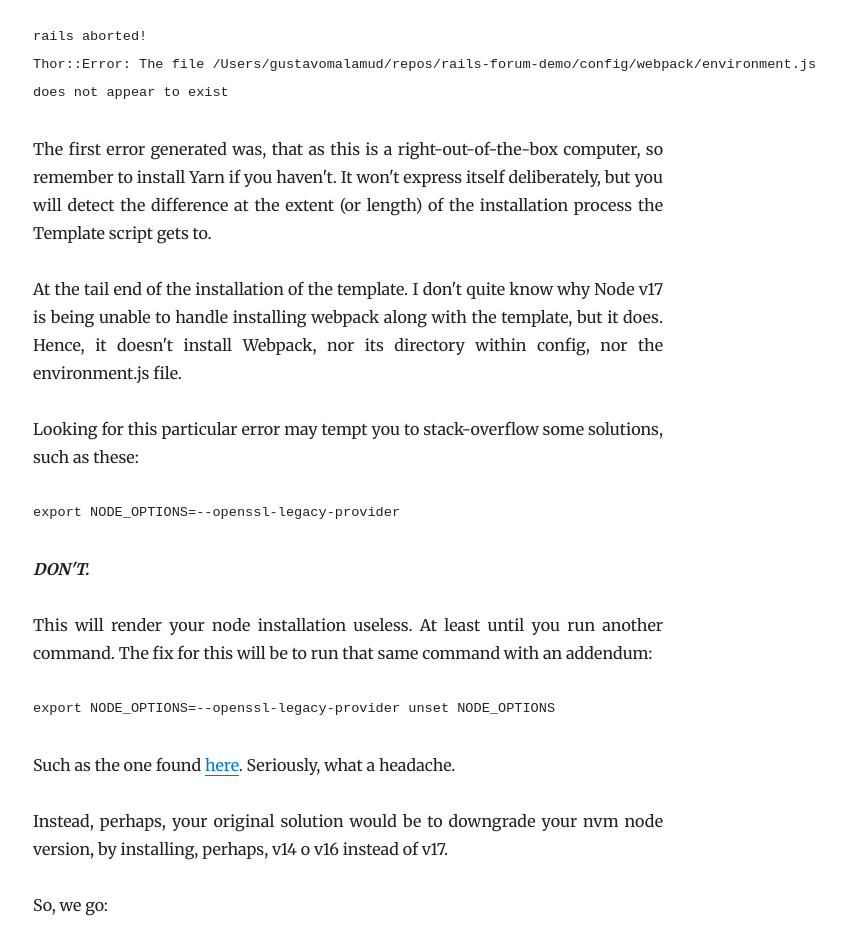
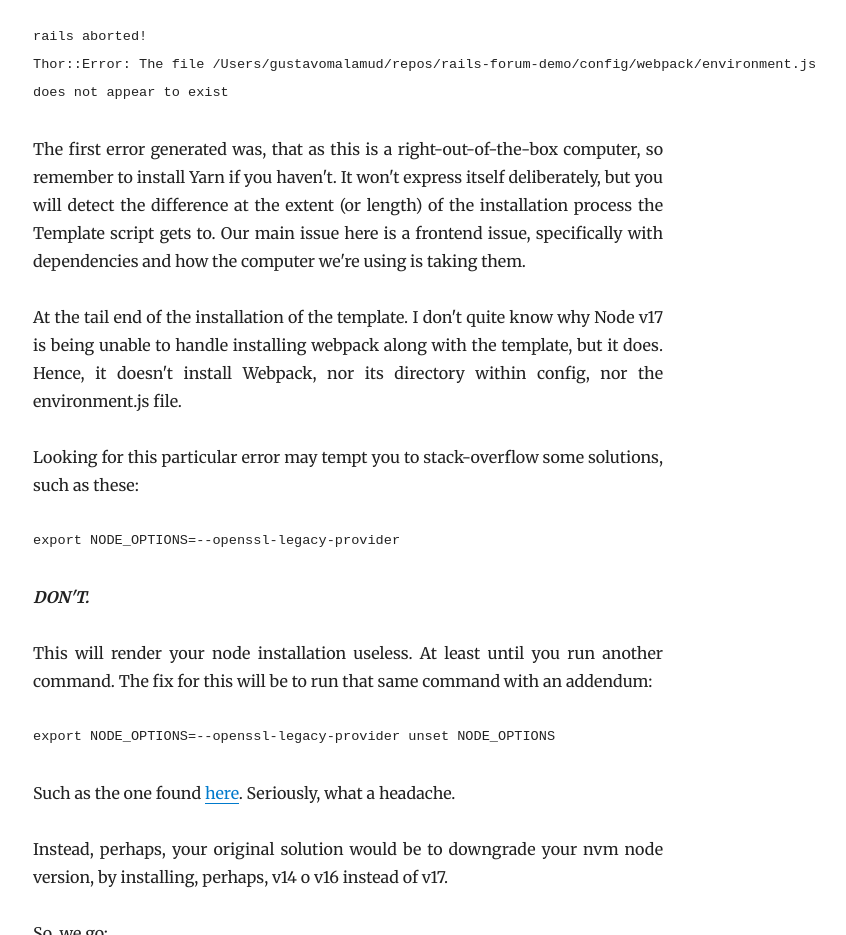
Before and after one commit to gusma/malamud.dev, a Gatsby site: page /notes-on-setup-andrea-fomeras-course/ in a window 1280 px wide. Shown: the part 1580-2515 px from the top of the page, without its empty margins (292-1138 px from the left). Built offline with nearby package versions, Linux system fonts and the light colour scheme; Gatsby itself is replaced by a stand-in of ours; some packages are replaced by stand-ins of ours; code samples lack their colours.

````diff
--- a/content/blog/notes-on-setup-andrea-fomeras-course/index.md
+++ b/content/blog/notes-on-setup-andrea-fomeras-course/index.md
@@ -27,7 +27,7 @@
 does not appear to exist
 ```
 
-The first error generated was, that as this is a right-out-of-the-box computer, so remember to install Yarn if you haven't. It won't express itself deliberately, but you will detect the difference at the extent (or length) of the installation process the Template script gets to.
+The first error generated was, that as this is a right-out-of-the-box computer, so remember to install Yarn if you haven't. It won't express itself deliberately, but you will detect the difference at the extent (or length) of the installation process the Template script gets to. Our main issue here is a frontend issue, specifically with dependencies and how the computer we're using is taking them.
 
 At the tail end of the installation of the template. I don't quite know why Node v17 is being unable to handle installing webpack along with the template, but it does. Hence, it doesn't install Webpack, nor its directory within config, nor the environment.js file.
 
````
